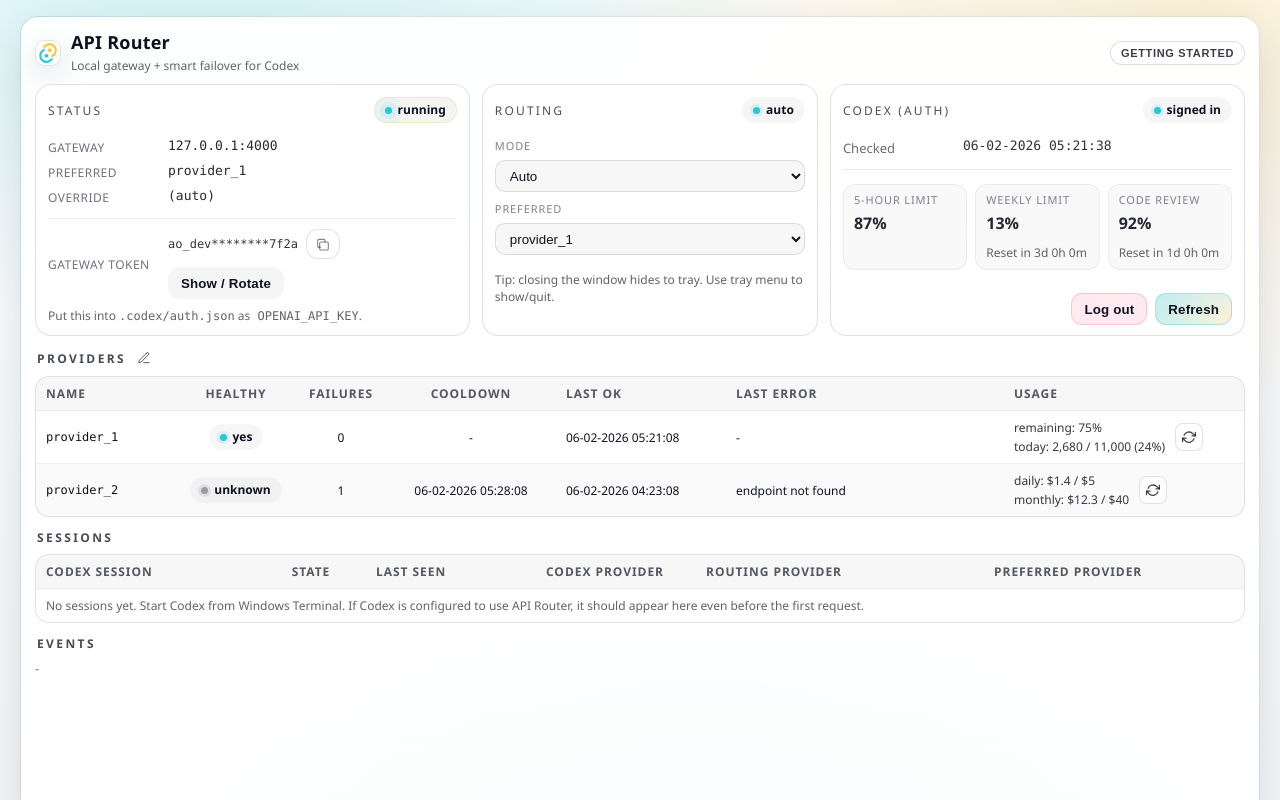
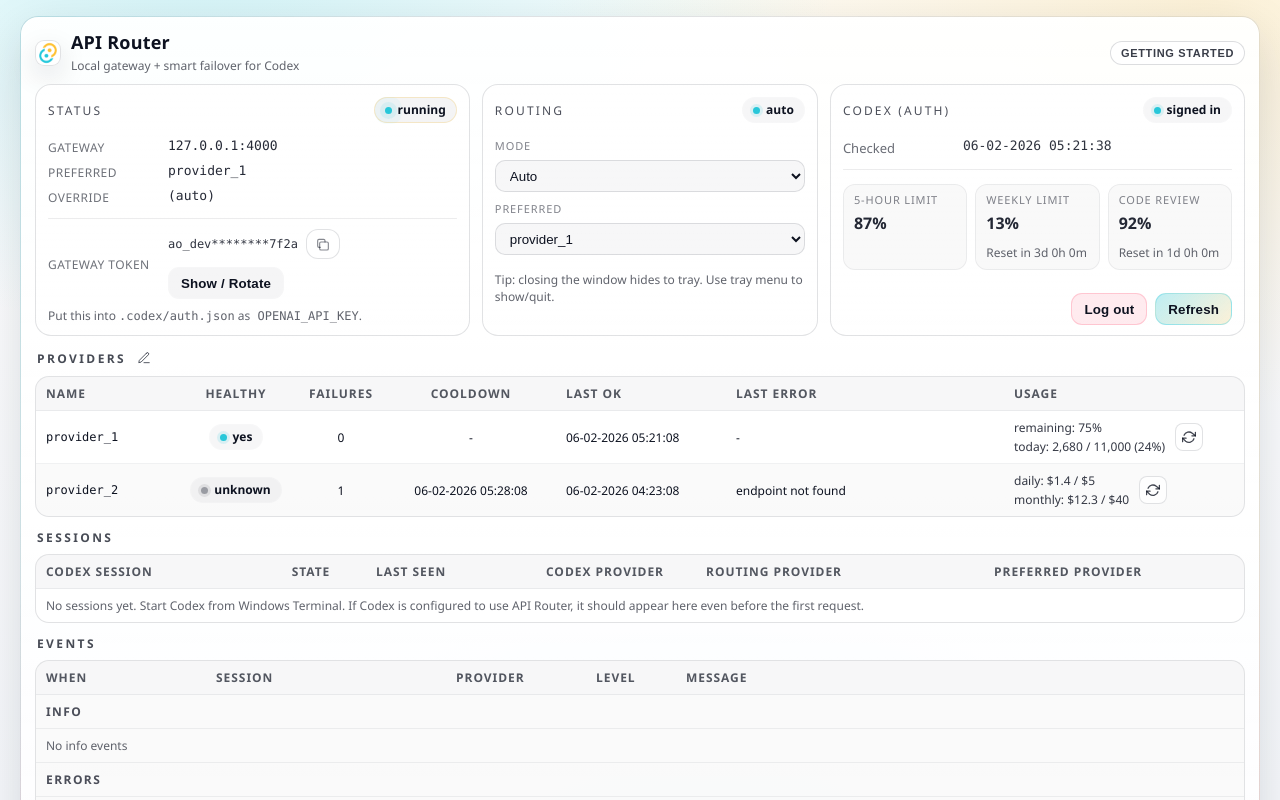
Before and after one commit to yiyousiow000814/API-Router, a React (Vite) app: page / in a window 1280 px wide. Built offline with nearby package versions, Linux system fonts and the light colour scheme.

Commit message:
fix: Add session context to events (#37)

```diff
--- a/src/ui/components/EventsTable.tsx
+++ b/src/ui/components/EventsTable.tsx
@@ -10,21 +10,48 @@
 }
 
 export function EventsTable({ events, canClearErrors, onClearErrors }: Props) {
-  if (!events?.length) {
-    return <div className="aoHint">-</div>
-  }
+  const allEvents = events ?? []
 
-  const errors = events.filter((e) => e.level === 'error').slice(0, 5)
-  const infos = events.filter((e) => e.level !== 'error').slice(0, 5)
+  const errors = allEvents.filter((e) => e.level === 'error').slice(0, 5)
+  const infos = allEvents.filter((e) => e.level !== 'error').slice(0, 5)
 
-  const renderRow = (e: Status['recent_events'][number], key: string, isError: boolean) => (
+  const renderRow = (e: Status['recent_events'][number], key: string, isError: boolean) => {
+    const f: Record<string, unknown> = e.fields ?? {}
+    const isSessionPref =
+      e.code === 'config.session_preferred_provider_updated' || e.code === 'config.session_preferred_provider_cleared'
+
+    const wtSessionVal = f['wt_session']
+    const legacySessionIdVal = f['session_id']
+    const wt =
+      typeof wtSessionVal === 'string'
+        ? wtSessionVal
+        : typeof legacySessionIdVal === 'string'
+          ? legacySessionIdVal
+          : null
+
+    const codexSessionVal = f['codex_session_id']
+    const codex = typeof codexSessionVal === 'string' ? codexSessionVal : null
+
+    const pidVal = f['pid']
+    const pid = typeof pidVal === 'number' ? pidVal : null
+
+    const showSession = isSessionPref || !!codex || !!wt || pid !== null
+    const sessionCell = showSession ? codex ?? wt ?? '-' : '-'
+    const sessionTitle = showSession
+      ? [codex ? `Codex session: ${codex}` : null, wt ? `WT_SESSION: ${wt}` : null, pid ? `pid: ${pid}` : null]
+          .filter(Boolean)
+          .join('\n')
+      : ''
+
+    return (
       <tr key={key} className={isError ? 'aoEventRowError' : undefined}>
         <td title={fmtWhen(e.unix_ms)}>{fmtAgo(e.unix_ms)}</td>
+        <td style={{ fontFamily: mono }} title={sessionTitle}>
+          {sessionCell}
+        </td>
         <td style={{ fontFamily: mono }}>{e.provider}</td>
         <td>
-        <span className={`aoLevelBadge ${isError ? 'aoLevelBadgeError' : 'aoLevelBadgeInfo'}`}>
-          {e.level}
-        </span>
+          <span className={`aoLevelBadge ${isError ? 'aoLevelBadgeError' : 'aoLevelBadgeInfo'}`}>{e.level}</span>
         </td>
         <td className="aoCellWrap">
           <span className="aoEventMessage" title={e.code ? `${e.code}: ${e.message}` : e.message}>
@@ -33,12 +60,14 @@
         </td>
       </tr>
     )
+  }
 
   return (
     <table className="aoTable aoTableFixed">
       <thead>
         <tr>
           <th style={{ width: 170 }}>When</th>
+          <th style={{ width: 240 }}>Session</th>
           <th style={{ width: 140 }}>Provider</th>
           <th style={{ width: 90 }}>Level</th>
           <th>Message</th>
@@ -46,7 +75,7 @@
       </thead>
       <tbody>
         <tr className="aoEventsSection">
-          <td colSpan={4}>
+          <td colSpan={5}>
             <span>Info</span>
           </td>
         </tr>
@@ -54,7 +83,7 @@
           infos.map((e, idx) => renderRow(e, `${e.unix_ms}-info-${idx}`, false))
         ) : (
           <tr>
-            <td colSpan={4} className="aoHint">
+            <td colSpan={5} className="aoHint">
               No info events
             </td>
           </tr>
@@ -62,12 +91,12 @@
 
         {infos.length ? (
           <tr className="aoEventsGap" aria-hidden="true">
-            <td colSpan={4} />
+            <td colSpan={5} />
           </tr>
         ) : null}
 
         <tr className="aoEventsSection">
-          <td colSpan={4}>
+          <td colSpan={5}>
             <div className="aoEventsSectionRow">
               <div>
                 <span>Errors</span>
@@ -89,7 +118,7 @@
           errors.map((e, idx) => renderRow(e, `${e.unix_ms}-err-${idx}`, true))
         ) : (
           <tr>
-            <td colSpan={4} className="aoHint">
+            <td colSpan={5} className="aoHint">
               No errors
             </td>
           </tr>
```
Also changed, not shown: 2 other files (tests, documents, lock files or other folders). Lines whose indentation alone changed are shown as unchanged.
